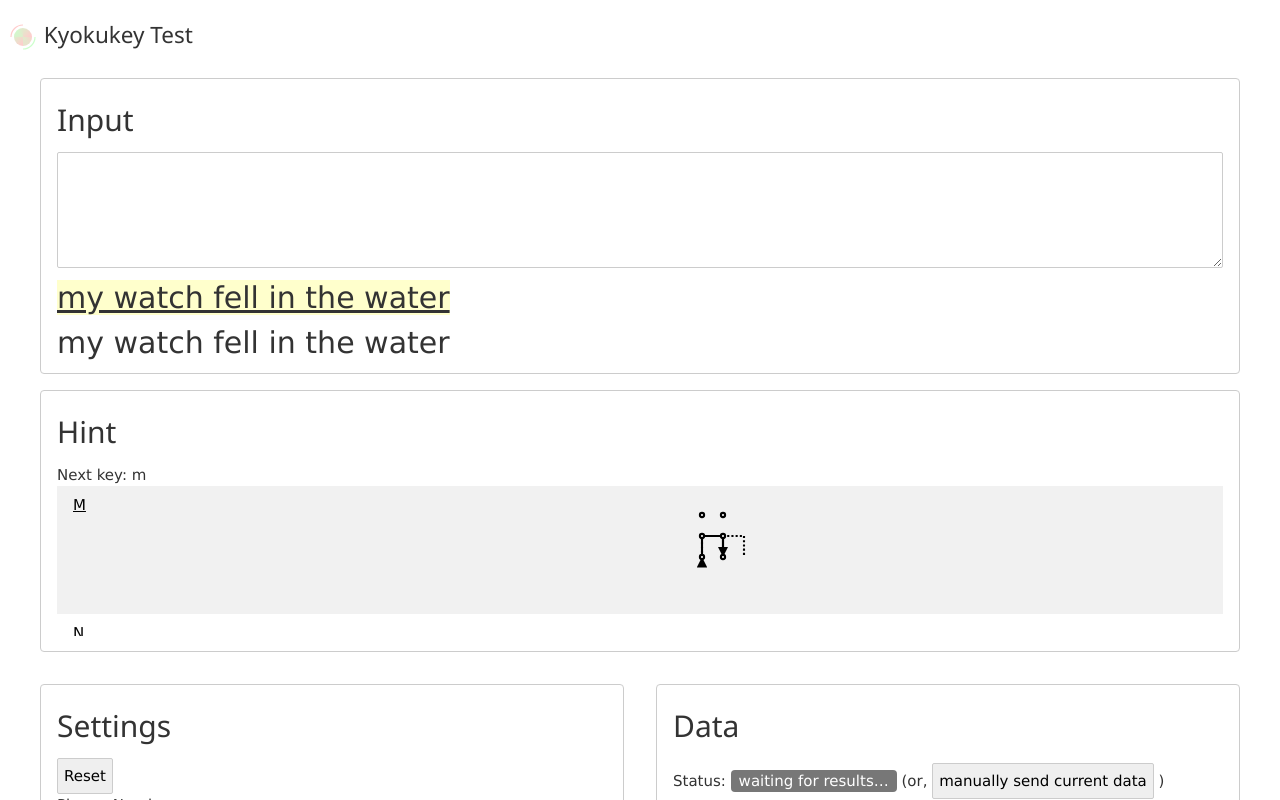
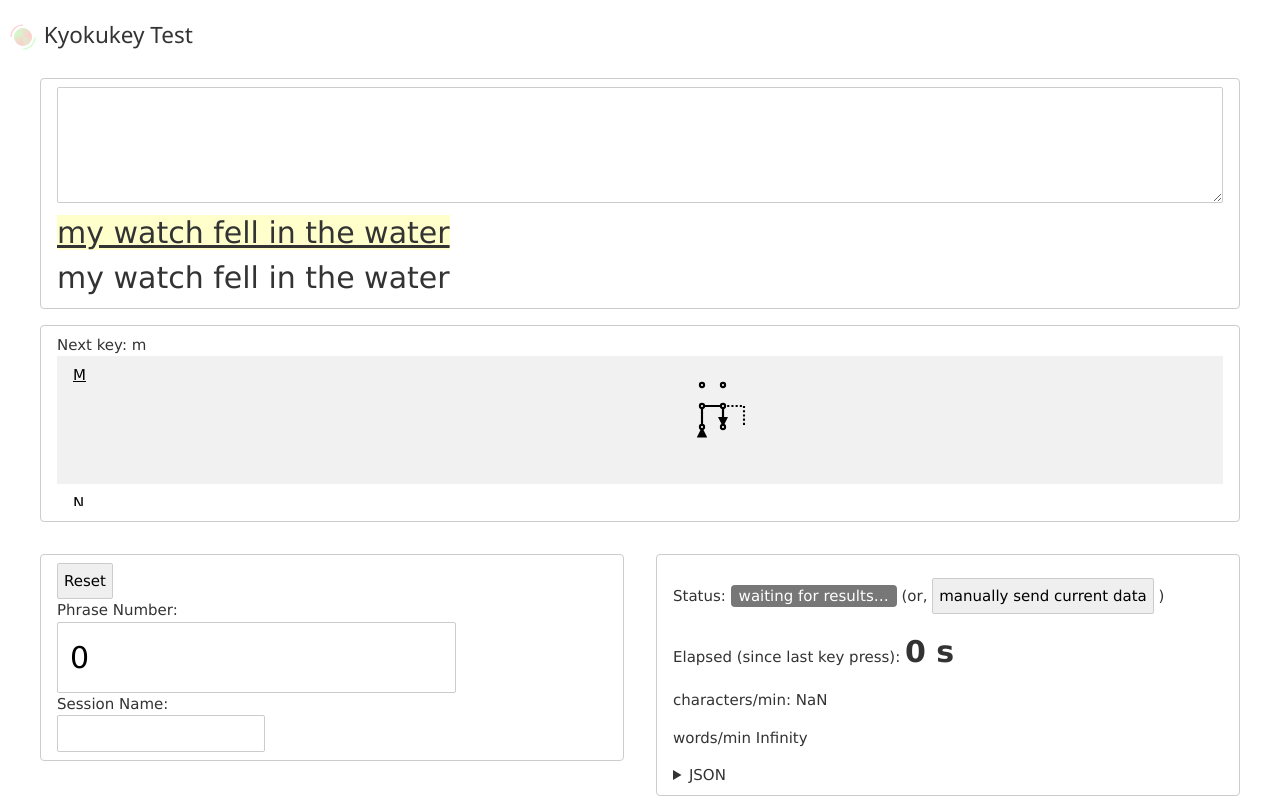
Before and after one commit to nyiyui/kyokukey, a Svelte app: page / in a window 1280 px wide. Shown: the top 800 px of the page. Built offline with nearby package versions, Linux system fonts and the light colour scheme.

Commit message:
rm headers

```diff
--- a/src/App.svelte
+++ b/src/App.svelte
@@ -89,19 +89,16 @@
   </h1>
   <div class="w3-container">
     <section>
-      <h2>Input</h2>
       <textarea id="input" bind:this={textarea} bind:value={text} />
       <div id="result" bind:this={result} />
       <span id="target">{target}</span>
     </section>
     <section>
-      <h2>Hint</h2>
       Next key: {nextKey}
       <iframe title="hint" bind:this={hintFrame} />
     </section>
     <div class="w3-half">
       <section>
-        <h2>Settings</h2>
         <input type="button" value="Reset" on:click={reset} />
         <label for="target">Phrase Number:</label>
         <input type="number" id="target" bind:value={targetIndex} />
--- a/src/Data.svelte
+++ b/src/Data.svelte
@@ -96,7 +96,6 @@
 </script>
 
 <section>
-  <h2>Data</h2>
   <p>
     Status:
     <!-- TODO: fix this bodge soon -->
```
